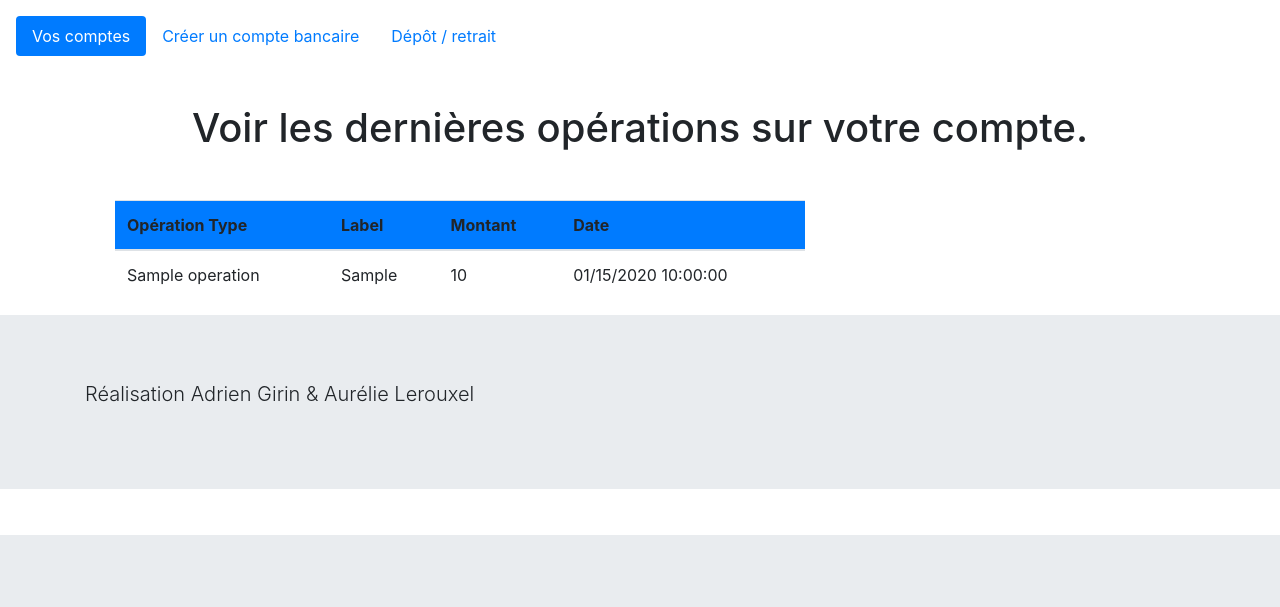
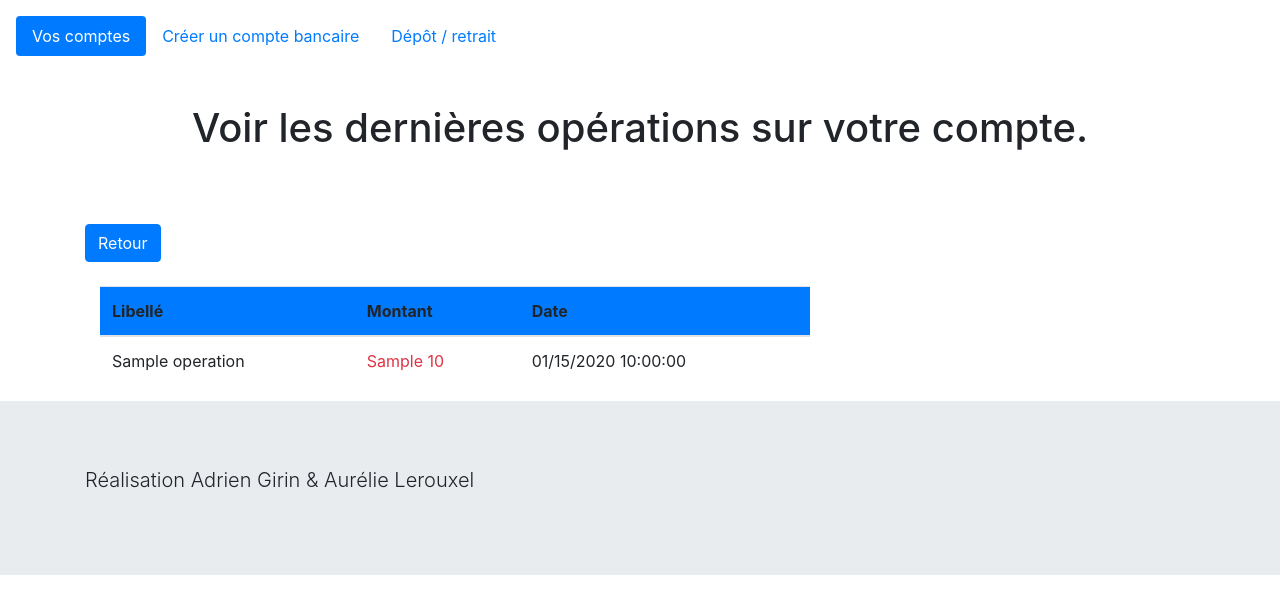
Before and after one commit to aurelielerouxel/banque_symfony, a Symfony app: template templates/bank/single_account.html.twig in a window 1280 px wide. Shown: the part 265-872 px from the top of the page. Before the commit the page ends 800 px from the top, so only its background shows below. Run offline with Twig, Linux system fonts and the light colour scheme; the template is opened without the code that fills it: most values are stand-ins (such as "Sample title", 1, 10 or a date in 2020); data that the repository does not hold is empty; some libraries are stand-ins or nearby versions.

Commit message:
add amount account and positive and negative in single account

```diff
--- a/src/Controller/BankController.php
+++ b/src/Controller/BankController.php
@@ -120,9 +120,6 @@ class BankController extends AbstractController
               return $this->redirectToRoute('bank_transaction');
             }
 
-
-
-
         }
 
         return $this->render('bank/bank_transaction.html.twig', [
--- a/templates/bank/single_account.html.twig
+++ b/templates/bank/single_account.html.twig
@@ -5,6 +5,7 @@
 {% block main %}
 <div class="container">
     <h1 class="m-5 text-center">Voir les dernières opérations sur votre compte.</h1>
+    <a href="{{path("accounts")}}" class="btn btn-primary my-4">Retour</a>
     {% for singleAccount in singleAccount %}
         <div class="row">
             <div class="col-12 col-sm-10 col-md-6 col-lg-4 mb-5">
@@ -12,6 +13,13 @@
                     <section class="card-body">
                         <h5 class="card-title">Type de compte : {{singleAccount.accountType}}</h5>
                         <h6 class="card-subtitle mb-2 text-muted">Numéro de compte : {{singleAccount.accountNumber}}</h6>
+                        <h6 class="card-subtitle mb-2">Montant du compte :
+                            {# {% if  > 0 %}
+                                <span class="text-success"> + {{account.AccountAmount}} €</span>
+                            {% else %}
+                                <span class="text-danger"> - {{account.AccountAmount}} €</span>
+                            {% endif %} #}
+                        </h6>
                         <hr>
                         {# <ul class="list-group list-group-flush">
                             <li class="list-group-item">Nom & Prénom</li>
@@ -19,7 +27,6 @@
                         <a href="#" class="btn btn-primary">Dépot/Retrait</a>
                         <a href="#" class="btn btn-primary">Virement</a>
                         <a href="#" class="btn btn-primary">Cloturer</a>
-                        <a href="accounts">Retourner consulter vos comptes</a>
                     </section>
                 </div>
             </div>
@@ -29,8 +36,7 @@
         <table class="table">
             <thead class="bg-primary">
                 <tr>
-                    <th scope="col">Opération Type</th>
-                    <th scope="col">Label</th>
+                    <th scope="col">Libellé</th>
                     <th scope="col">Montant</th>
                     <th scope="col">Date</th>
                 </tr>
@@ -39,8 +45,11 @@
                 <tbody>
                     <tr>
                     <td>{{operation.operationLabel}}</td>
-                    <td>{{operation.operationType}}</td>
-                    <td>{{operation.operationAmount}}</td>
+                    {% if operation.operationType == "+" %}
+                        <td class="text-success">{{operation.operationType}}  {{operation.operationAmount}}</td>
+                    {% else %}
+                        <td class="text-danger">{{operation.operationType}}  {{operation.operationAmount}}</td>
+                    {% endif %}
                     <td>{{operation.operationDate|date("m/d/Y H:i:s")}}</td>
                     </tr>
                 </tbody>
--- a/templates/template.html.twig
+++ b/templates/template.html.twig
@@ -27,9 +27,10 @@
         </li>
     </ul>
 
-    <div class="container">
-    {% block main %}{% endblock %}
-    </div>
+
+        {% block main %}
+        {% endblock %}
+
 
     <footer class="jumbotron jumbotron-fluid">
     <div class="container">
```
Also changed, not shown: templates/bank/accounts.html.twig (+7 -0 lines).
